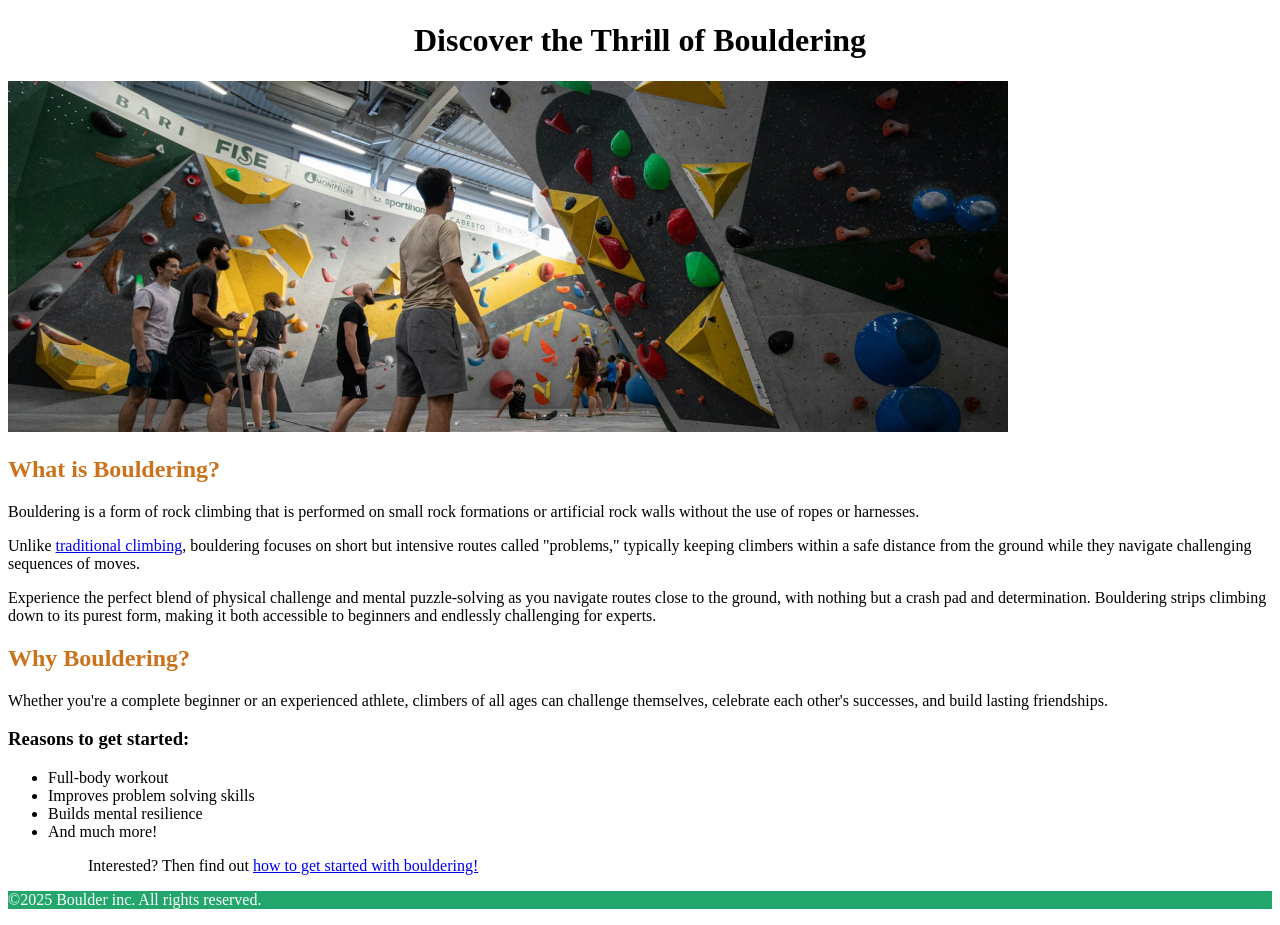
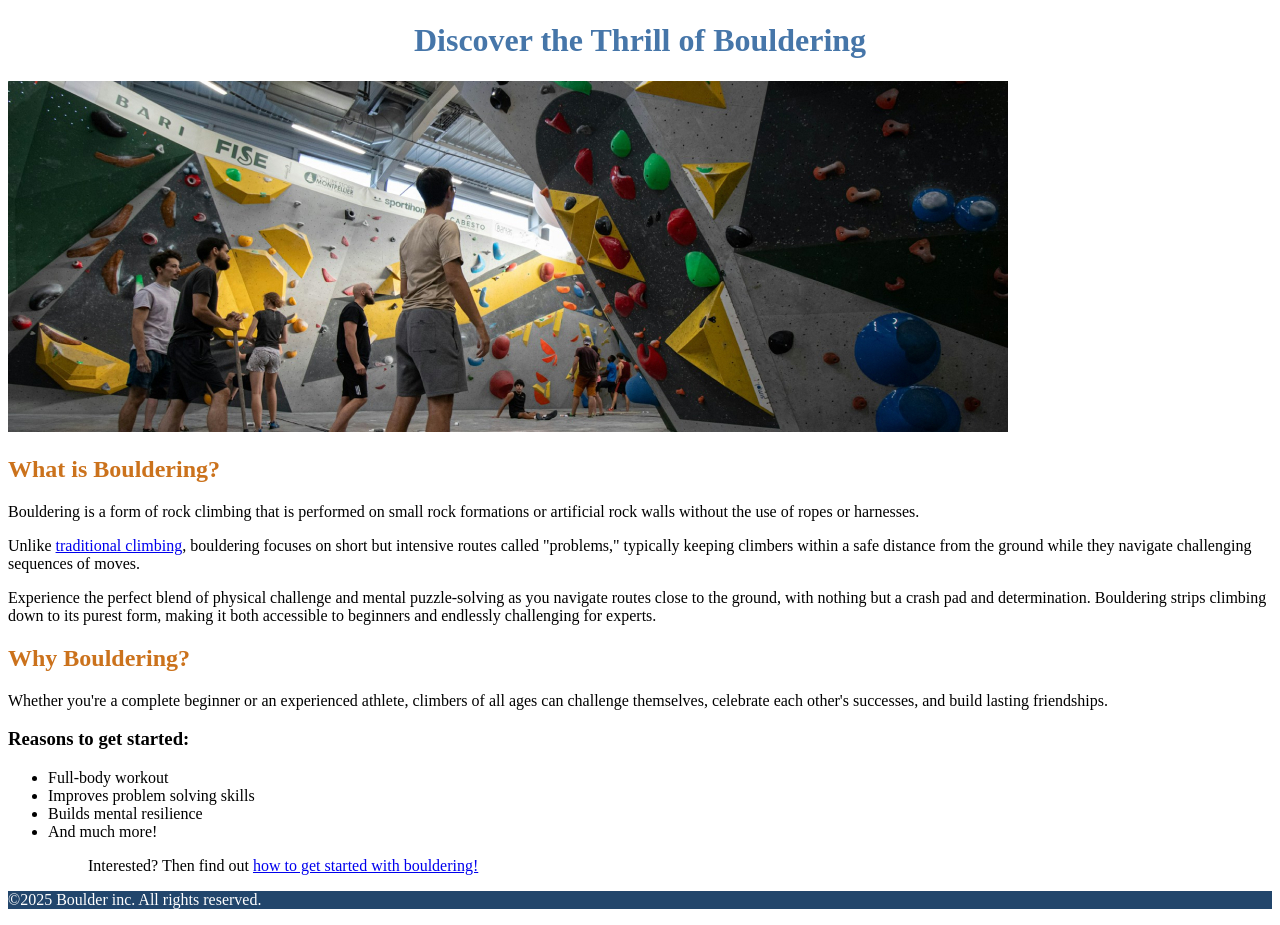
Before and after one commit to benita-prog/practice, a plain HTML site: page index.html in a window 1280 px wide. Shown: the part 43-968 px from the top of the page. Drawn offline with Linux system fonts and the light colour scheme.

Commit message:
Update style.css

```diff
--- a/css/style.css
+++ b/css/style.css
@@ -4,7 +4,7 @@ header{
 
 h1{
 	text-align:center;
-	color:4676a9;
+	color:#4676A9;
 }
 
 h2{
@@ -13,6 +13,6 @@ h2{
 }
 
 footer{
-	background-color:#22a66c;
+	background-color:#22466c;
 	color:#ffffff;
 }
```
